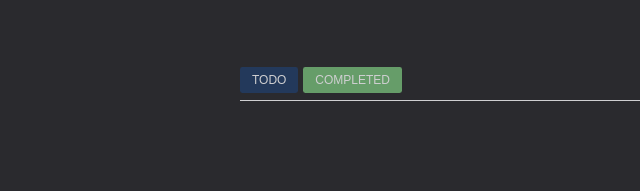
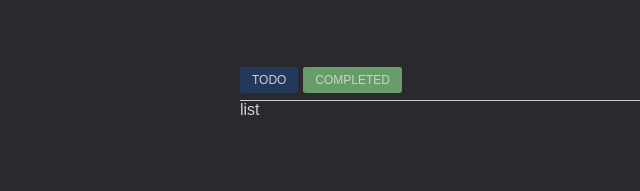
Before and after one commit to erdemuslu/react-mutiny, a React (Vite) app: page / in a window 1280 px wide. Shown: the top 191 px of the page, without its empty margins (100-740 px from the left). Built offline with nearby package versions, Linux system fonts and the light colour scheme.

Commit message:
add :: list component

```diff
--- /dev/null
+++ b/src/components/List/List.jsx
@@ -0,0 +1,12 @@
+import React from 'react';
+
+const List = () => (
+  <div
+    role="grid"
+    className="rm-list"
+  >
+    list
+  </div>
+);
+
+export default List;
--- a/src/components/Wrapper/Wrapper.jsx
+++ b/src/components/Wrapper/Wrapper.jsx
@@ -5,6 +5,7 @@ import { MainContext } from '../../store';
 import { createInitial } from '../../actions';
 
 import Top from '../Top/Top';
+import List from '../List/List';
 
 const Wrapper = ({ initialItems }) => {
   const { dispatch } = useContext(MainContext);
@@ -16,6 +17,7 @@ const Wrapper = ({ initialItems }) => {
       className="rm rm--dark"
     >
       <Top />
+      <List />
     </div>
   );
 };
```
